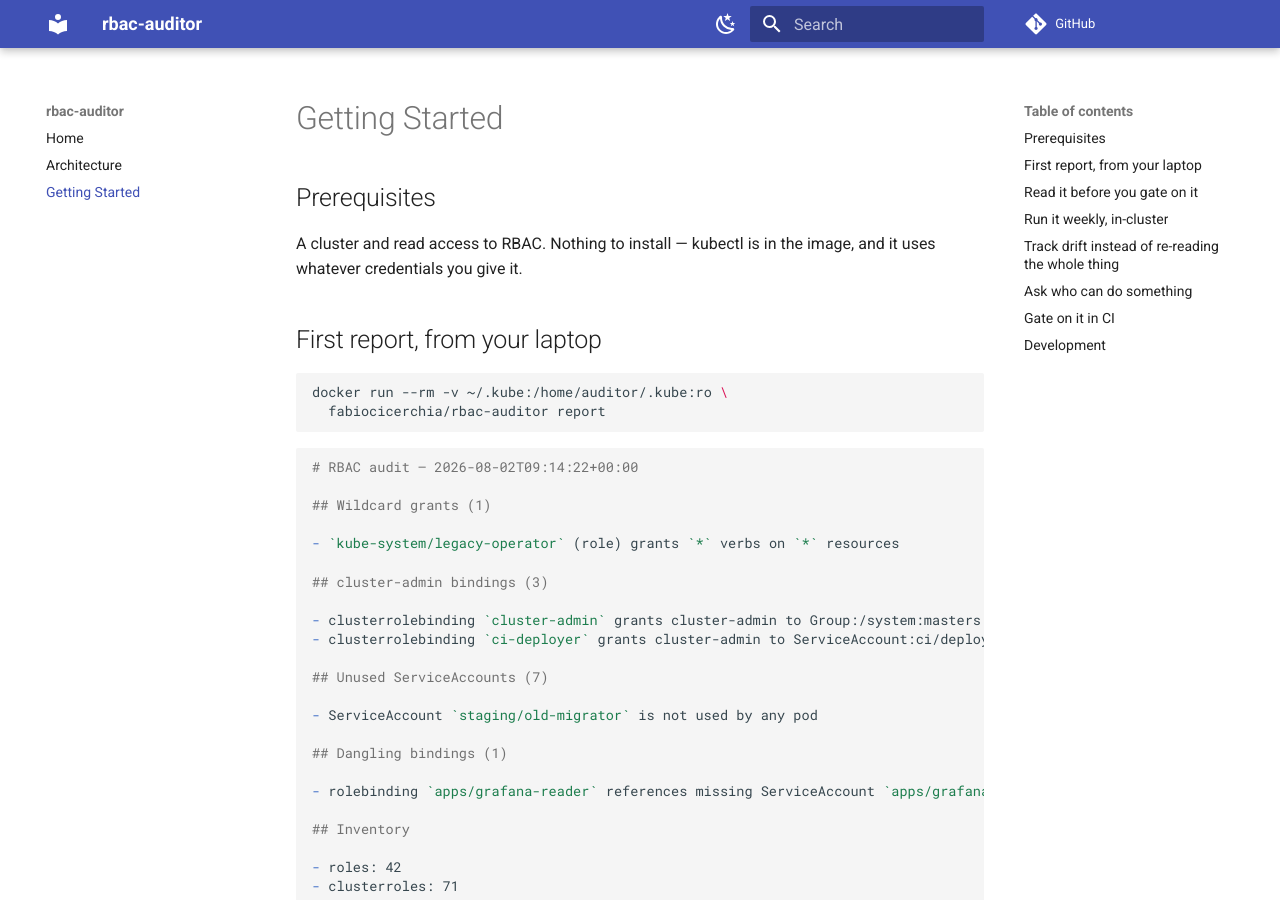
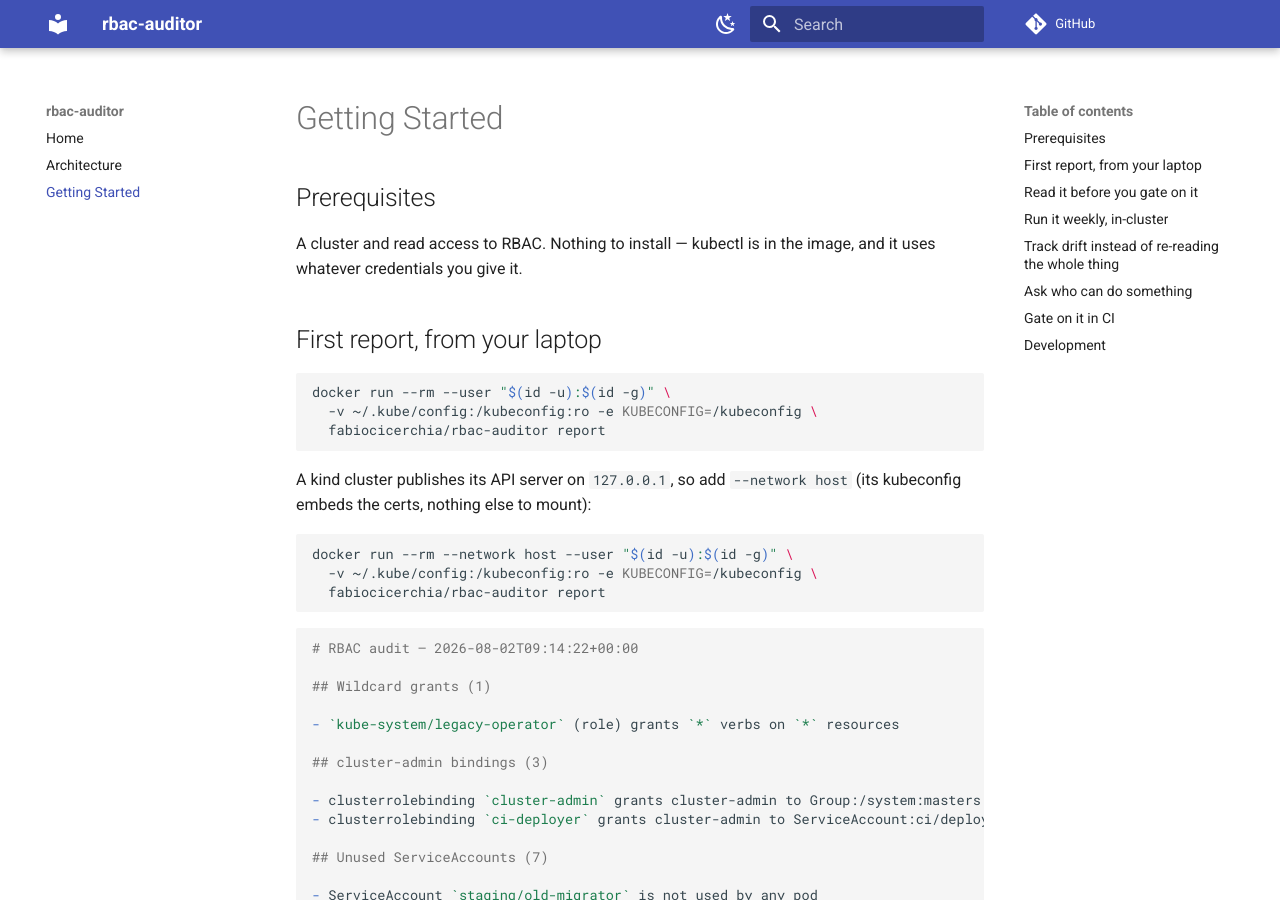
Before and after one commit to fabiocicerchia/rbac-auditor, an MkDocs documentation site: the page built from docs/getting-started.md, in a window 1280 px wide and 900 px high. Built offline with MkDocs 1.6.1 and Material for MkDocs 9.7.7, drawn with Linux system fonts in a browser that asks for light colours; comment, search, counter and statistics services are not loaded; some of the changed text lies outside the part shown.

Commit message:
docs: fix the docker run recipes for a 0600 kubeconfig
Every documented recipe mounted ~/.kube for uid 10001, which cannot read a
mode-0600 kubeconfig. Run as the host user and pass KUBECONFIG explicitly,
since --user leaves HOME=/. Adds the kind local-cluster variant.

Co-Authored-By: Claude Opus 5 (1M context) <noreply@anthropic.com>
Claude-Session: https://claude.ai/code/session_01VZgnv1yLM3tohqCdHDGDGQ

````diff
--- a/docs/getting-started.md
+++ b/docs/getting-started.md
@@ -8,7 +8,17 @@ image, and it uses whatever credentials you give it.
 ## First report, from your laptop
 
 ```sh
-docker run --rm -v ~/.kube:/home/auditor/.kube:ro \
+docker run --rm --user "$(id -u):$(id -g)" \
+  -v ~/.kube/config:/kubeconfig:ro -e KUBECONFIG=/kubeconfig \
+  fabiocicerchia/rbac-auditor report
+```
+
+A kind cluster publishes its API server on `127.0.0.1`, so add `--network host`
+(its kubeconfig embeds the certs, nothing else to mount):
+
+```sh
+docker run --rm --network host --user "$(id -u):$(id -g)" \
+  -v ~/.kube/config:/kubeconfig:ro -e KUBECONFIG=/kubeconfig \
   fabiocicerchia/rbac-auditor report
 ```
 
@@ -87,11 +97,13 @@ The report tells you what is true. The diff tells you what changed, which is
 usually the question:
 
 ```sh
-docker run --rm -v ~/.kube:/home/auditor/.kube:ro \
+docker run --rm --user "$(id -u):$(id -g)" \
+  -v ~/.kube/config:/kubeconfig:ro -e KUBECONFIG=/kubeconfig \
   fabiocicerchia/rbac-auditor dump > snapshots/2026-01.json
 
 # a month later
-docker run --rm -v ~/.kube:/home/auditor/.kube:ro \
+docker run --rm --user "$(id -u):$(id -g)" \
+  -v ~/.kube/config:/kubeconfig:ro -e KUBECONFIG=/kubeconfig \
   -v "$PWD/snapshots:/snapshots:ro" \
   fabiocicerchia/rbac-auditor diff /snapshots/2026-01.json
 ```
@@ -108,7 +120,8 @@ month-over-month diff is small enough that someone will actually read it.
 ## Ask who can do something
 
 ```sh
-docker run --rm -v ~/.kube:/home/auditor/.kube:ro \
+docker run --rm --user "$(id -u):$(id -g)" \
+  -v ~/.kube/config:/kubeconfig:ro -e KUBECONFIG=/kubeconfig \
   fabiocicerchia/rbac-auditor who-can delete pods
 ```
 
@@ -126,7 +139,8 @@ Use `who-can` to find candidates; use `auth can-i` to confirm them.
 ## Gate on it in CI
 
 ```sh
-docker run --rm -v ~/.kube:/home/auditor/.kube:ro \
+docker run --rm --user "$(id -u):$(id -g)" \
+  -v ~/.kube/config:/kubeconfig:ro -e KUBECONFIG=/kubeconfig \
   fabiocicerchia/rbac-auditor report --fail-on-findings
 ```
 
````
Also changed, not shown: README.md (+2 -1 lines), examples/basic/README.md (+10 -5 lines).
